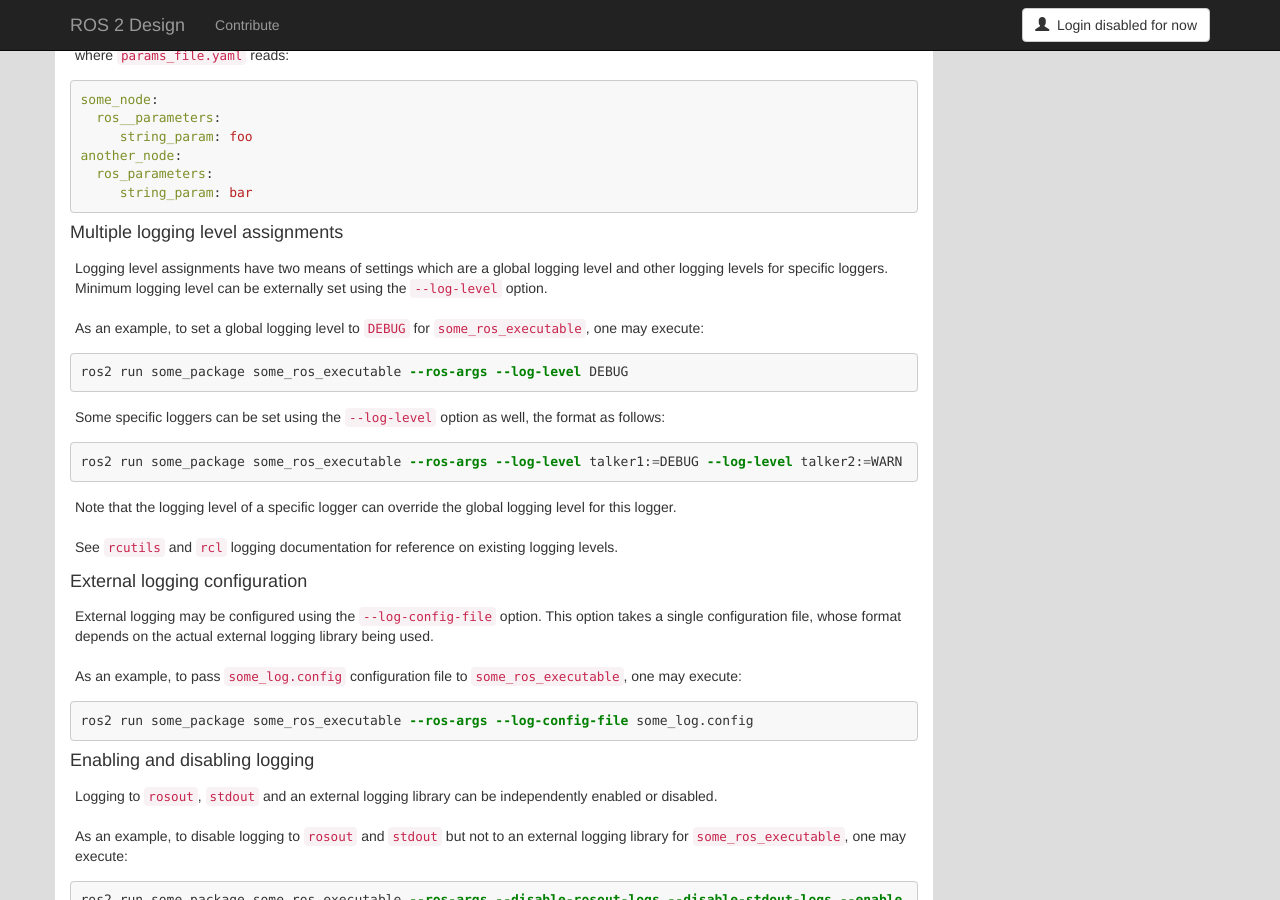
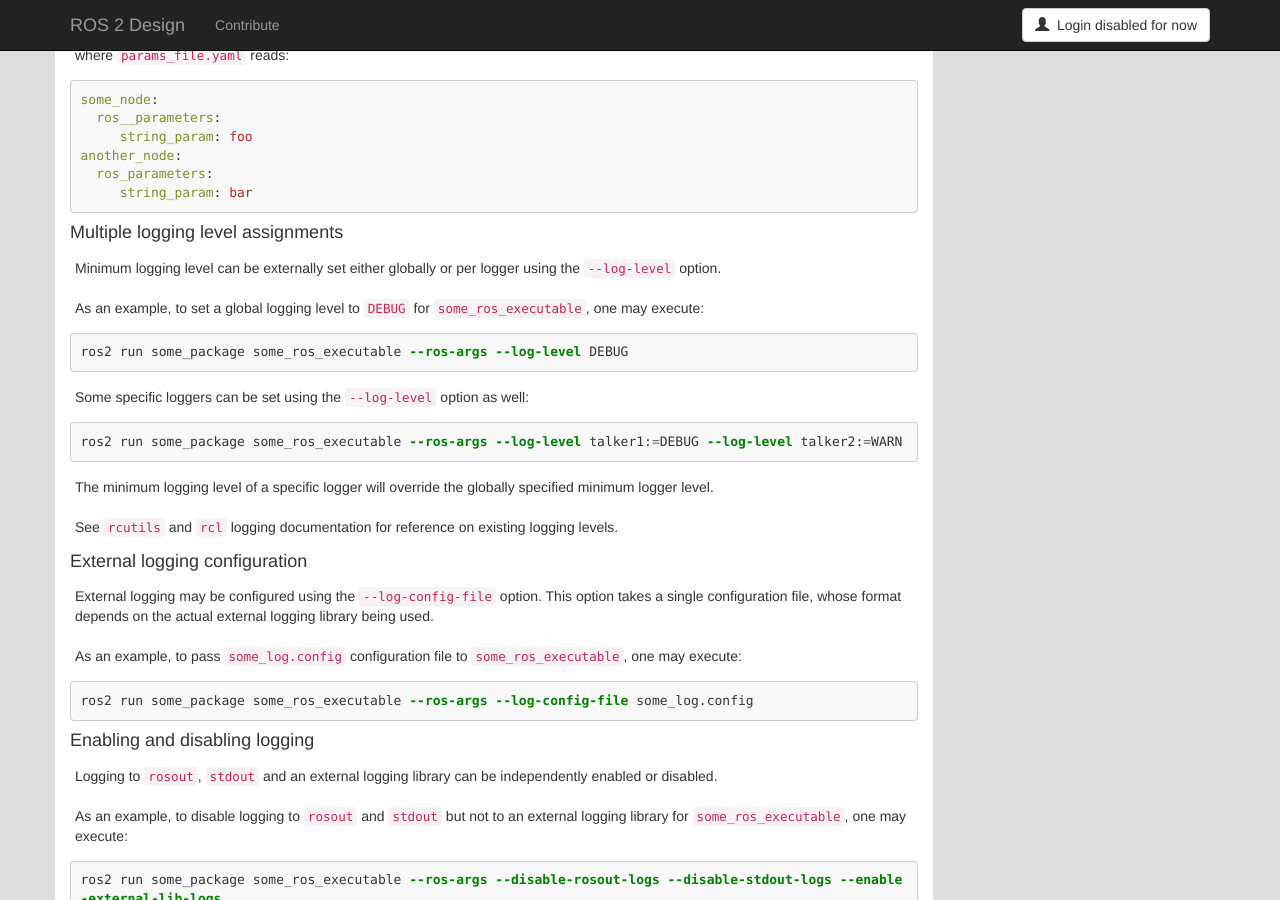
Before and after one commit to ros2/design, a Jekyll site: the page built from articles/150_ros_command_line_arguments.md, in a window 1280 px wide and 900 px high, scrolled down 2676 px. Built offline with Jekyll 4.4.1, drawn with Linux system fonts in a browser that asks for light colours; nearby versions of some CDN libraries.

Commit message:
Apply suggestions from code review
Co-authored-by: Ivan Santiago Paunovic <ivanpauno@ekumenlabs.com>

````diff
--- a/articles/150_ros_command_line_arguments.md
+++ b/articles/150_ros_command_line_arguments.md
@@ -169,7 +169,7 @@ another_node:
 
 #### Multiple logging level assignments
 
-Logging level assignments have two means of settings which are a global logging level and other logging levels for specific loggers. Minimum logging level can be externally set using the `--log-level` option.
+Minimum logging level can be externally set either globally or per logger using the `--log-level` option.
 
 As an example, to set a global logging level to `DEBUG` for `some_ros_executable`, one may execute:
 
@@ -177,13 +177,13 @@ As an example, to set a global logging level to `DEBUG` for `some_ros_executable
 ros2 run some_package some_ros_executable --ros-args --log-level DEBUG
 ```
 
-Some specific loggers can be set using the `--log-level` option as well, the format as follows:
+Some specific loggers can be set using the `--log-level` option as well:
 
 ```sh
 ros2 run some_package some_ros_executable --ros-args --log-level talker1:=DEBUG --log-level talker2:=WARN
 ```
 
-Note that the logging level of a specific logger can override the global logging level for this logger.
+The minimum logging level of a specific logger will override the globally specified minimum logger level.
 
 See `rcutils` and `rcl` logging documentation for reference on existing logging levels.
 
````
